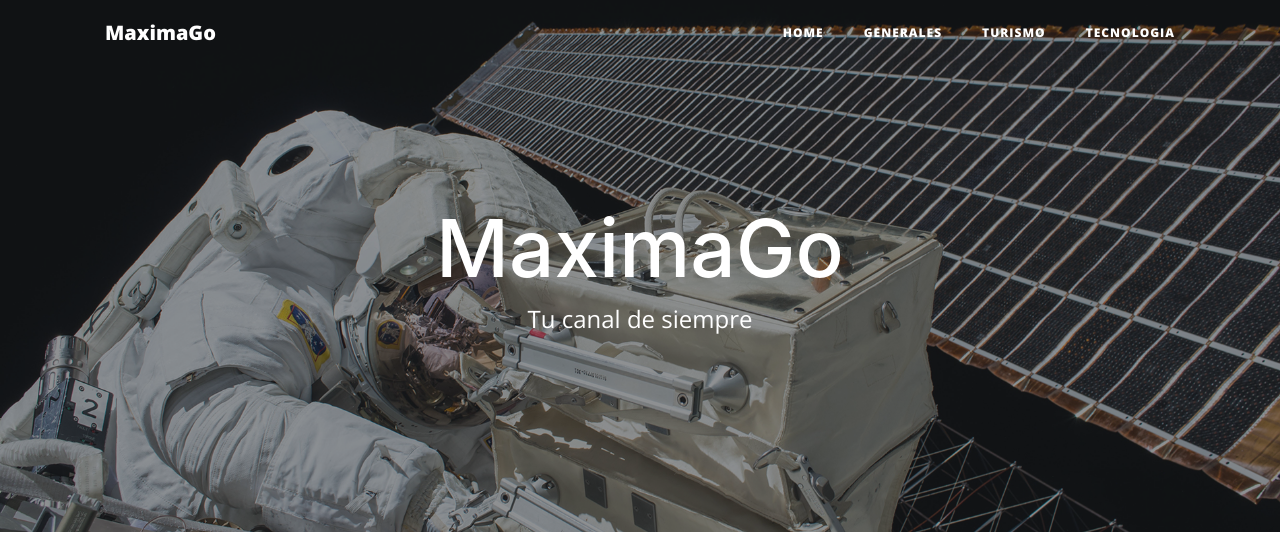
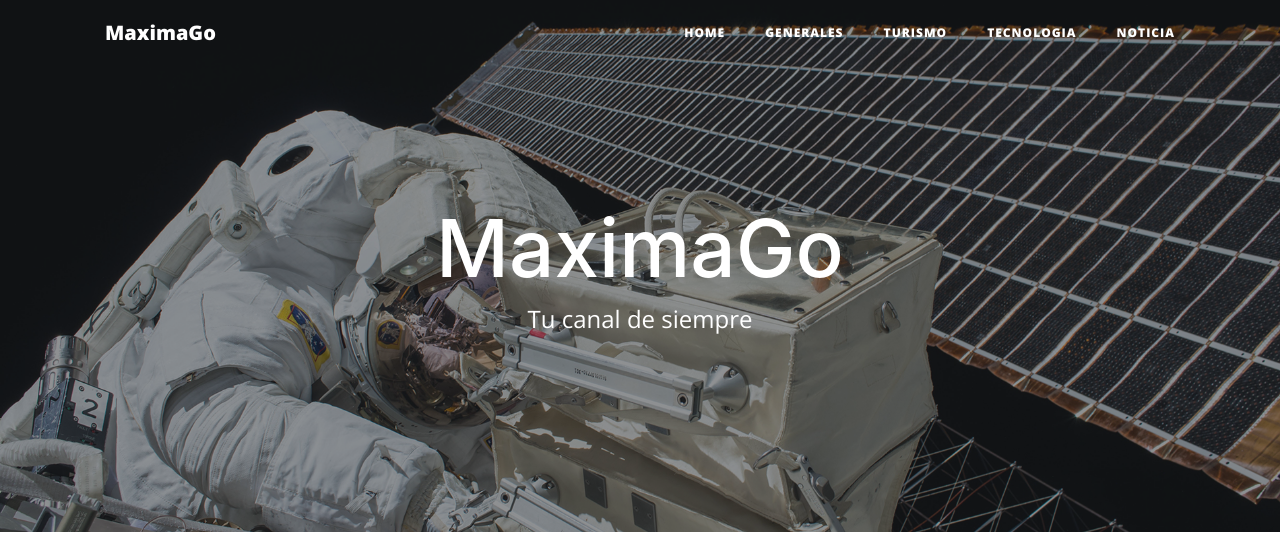
Before and after one commit to JaksonCasas19/MaximaGo, a Django app: page / in a window 1280 px wide. Shown: the top 536 px of the page. Run offline with Django 3.2, Linux system fonts and the light colour scheme; some libraries are stand-ins or nearby versions.

Commit message:
Agregar las secciones Tecnologia,turismo,noticia

```diff
--- a/blog/urls.py
+++ b/blog/urls.py
@@ -1,8 +1,11 @@
 from django.urls import path
-from .views import home,generales
+from .views import *
 
 
 urlpatterns = [
     path('',home,name='index'),
     path('generales/',generales,name='generales'),
+    path('turismo/',turismo,name='turismo'),
+    path('tecnologia/',tecnologia,name='tecnologia'),
+    path('noticia/',noticia,name='noticia'),
 ]
--- a/blog/views.py
+++ b/blog/views.py
@@ -7,3 +7,12 @@ def home(request):
 
 def generales(request):
     return render(request,'generales.html')
+
+def turismo(request):
+    return render(request,'turismo.html')
+
+def tecnologia(request):
+    return render(request,'tecnologia.html')
+
+def noticia(request):
+    return render(request,'noticia.html')
--- a/templates/index.html
+++ b/templates/index.html
@@ -44,10 +44,13 @@
               <a class="nav-link" href="{% url 'blog:generales' %}">Generales</a>
             </li>
             <li class="nav-item">
-              <a class="nav-link" href="post.html">Turismo</a>
+              <a class="nav-link" href="{% url 'blog:turismo' %}">Turismo</a>
             </li>
             <li class="nav-item">
-              <a class="nav-link" href="contact.html">Tecnologia</a>
+              <a class="nav-link" href="{% url 'blog:tecnologia' %}">Tecnologia</a>
+            </li>
+            <li class="nav-item">
+              <a class="nav-link" href="{% url 'blog:noticia' %}">Noticia</a>
             </li>
           </ul>
         </div>
```
Also changed, not shown: templates/noticia.html (added, +9 -0 lines), templates/tecnologia.html (added, +9 -0 lines), templates/turismo.html (added, +9 -0 lines).
